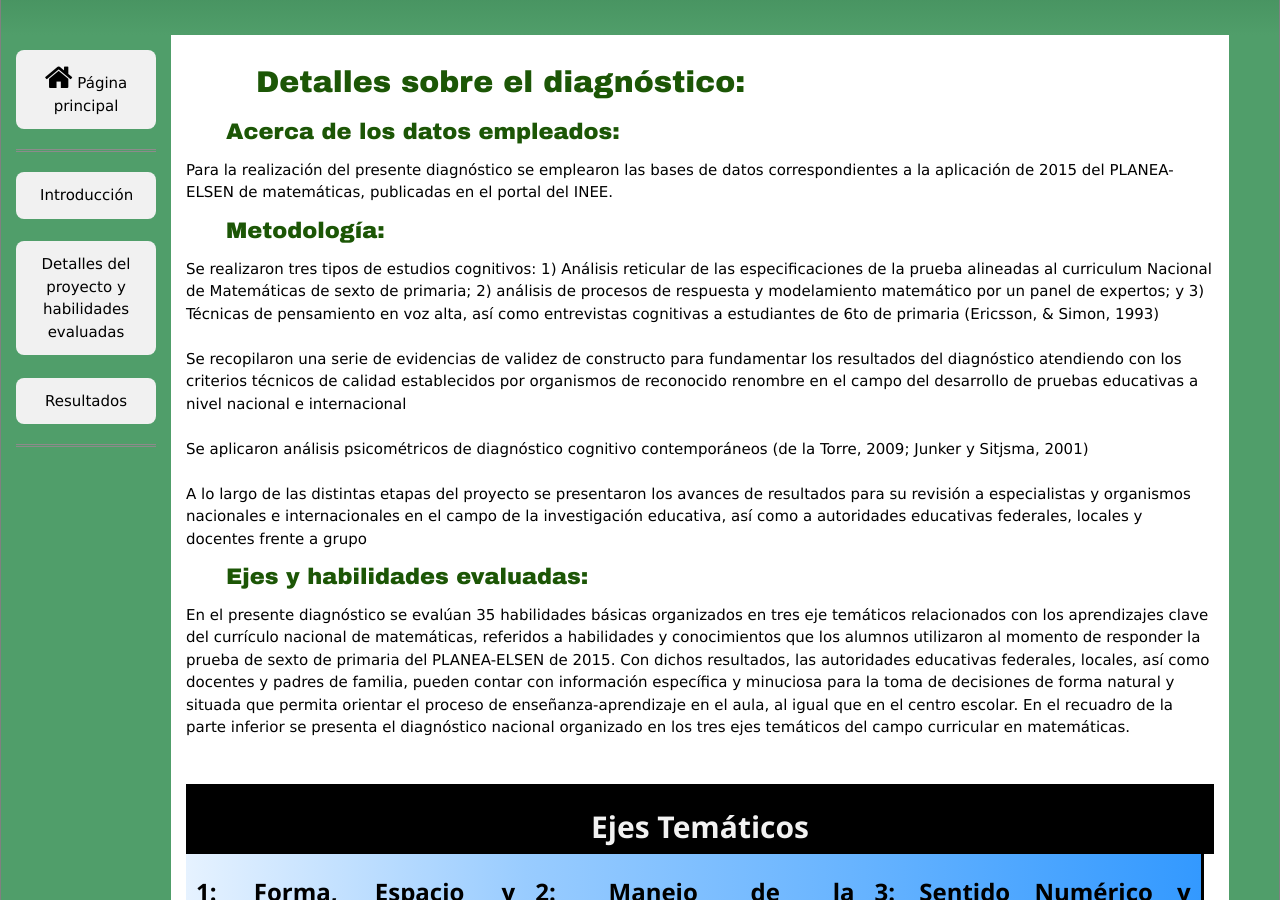
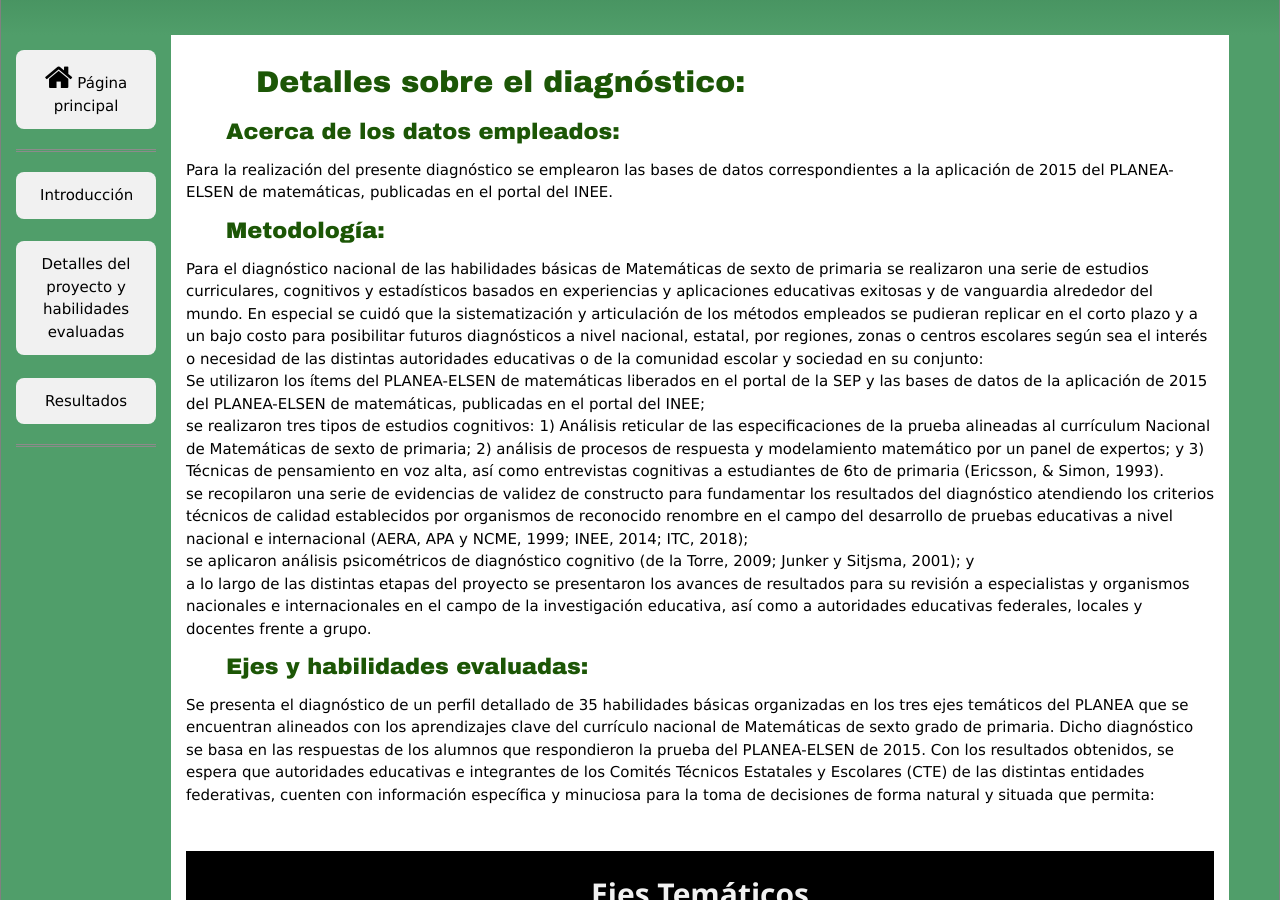
Before and after one commit to rimedie/rimedie.github.io, a Jekyll site: the page built from 1_InfogDetalles.html, in a window 1280 px wide and 900 px high, scrolled down 224 px. Built offline with Jekyll 4.4.1, drawn with Linux system fonts in a browser that asks for light colours.

Commit message:
Update 1_InfogDetalles.html

```diff
--- a/1_InfogDetalles.html
+++ b/1_InfogDetalles.html
@@ -12,18 +12,19 @@ title: Detalles sobre Diagnóstico Nacional Feb,2019
 
 <h2 class="interact">Metodología:</h2>
 
-	<p> Se realizaron tres tipos de estudios cognitivos: 1) Análisis reticular de las especificaciones de la prueba alineadas al curriculum Nacional de Matemáticas de sexto de primaria; 2) análisis de procesos de respuesta y modelamiento matemático por un panel de expertos; y 3) Técnicas de pensamiento en voz alta, así como entrevistas cognitivas a estudiantes de 6to de primaria (Ericsson, & Simon, 1993)</p>
-	<br>
-	<p> Se recopilaron una serie de evidencias de validez de constructo para fundamentar los resultados del diagnóstico atendiendo con los criterios técnicos de calidad establecidos por organismos de reconocido renombre en el campo del desarrollo de pruebas educativas a nivel nacional e internacional </p>
-	<br>
-	<p> Se aplicaron análisis psicométricos de diagnóstico cognitivo contemporáneos (de la Torre, 2009; Junker y Sitjsma, 2001) </p>
-	<br>
-	<p> A lo largo de las distintas etapas del proyecto se presentaron los avances de resultados para su revisión a especialistas y organismos nacionales e internacionales en el campo de la investigación educativa, así como a autoridades educativas federales, locales y docentes frente a grupo</p>
+	<p>Para el diagnóstico nacional de las habilidades básicas de Matemáticas de sexto de primaria se realizaron una serie de estudios curriculares, cognitivos y estadísticos basados en experiencias y aplicaciones educativas exitosas y de vanguardia alrededor del mundo. En especial se cuidó que la sistematización y articulación de los métodos empleados se pudieran replicar en el corto plazo y a un bajo costo para posibilitar futuros diagnósticos a nivel nacional, estatal, por regiones, zonas o centros escolares según sea el interés o necesidad de las distintas autoridades educativas o de la comunidad escolar y sociedad en su conjunto:</p>
 
+	<ul>
+		<li>Se utilizaron los ítems del PLANEA-ELSEN de matemáticas liberados en el portal de la SEP y las bases de datos de la aplicación de 2015 del PLANEA-ELSEN de matemáticas, publicadas en el portal del INEE;</li>
+		<li>se realizaron tres tipos de estudios cognitivos: 1) Análisis reticular de las especificaciones de la prueba alineadas al currículum Nacional de Matemáticas de sexto de primaria; 2) análisis de procesos de respuesta y modelamiento matemático por un panel de expertos; y 3) Técnicas de pensamiento en voz alta, así como entrevistas cognitivas a estudiantes de 6to de primaria (Ericsson, & Simon, 1993).</li>
+		<li>se recopilaron una serie de evidencias de validez de constructo para fundamentar los resultados del diagnóstico atendiendo los criterios técnicos de calidad establecidos por organismos de reconocido renombre en el campo del desarrollo de pruebas educativas a nivel nacional e internacional (AERA, APA y NCME, 1999; INEE, 2014; ITC, 2018);</li>
+		<li>se aplicaron análisis psicométricos de diagnóstico cognitivo (de la Torre, 2009; Junker y Sitjsma, 2001); y</li>
+		<li>a lo largo de las distintas etapas del proyecto se presentaron los avances de resultados para su revisión a especialistas y organismos nacionales e internacionales en el campo de la investigación educativa, así como a autoridades educativas federales, locales y docentes frente a grupo.</li>
+	</ul>
 
 
   <h2 class="interact">Ejes y habilidades evaluadas:</h2>
-	<p>En el presente diagnóstico se evalúan 35 habilidades básicas organizados en tres eje temáticos relacionados con los aprendizajes clave del currículo nacional de matemáticas, referidos a habilidades y conocimientos que los alumnos utilizaron al momento de responder la prueba de sexto de primaria del PLANEA-ELSEN de 2015. Con dichos resultados, las autoridades educativas federales, locales, así como docentes y padres de familia, pueden contar con información específica y minuciosa para la toma de decisiones de forma natural y situada que permita orientar el proceso de enseñanza-aprendizaje en el aula, al igual que en el centro escolar. En el recuadro de la parte inferior se presenta el diagnóstico nacional organizado en los tres ejes temáticos del campo curricular en matemáticas.</p>
+	<p>Se presenta el diagnóstico de un perfil detallado de 35 habilidades básicas organizadas en los tres ejes temáticos del PLANEA que se encuentran alineados con los aprendizajes clave del currículo nacional de Matemáticas de sexto grado de primaria. Dicho diagnóstico se basa en las respuestas de los alumnos que respondieron la prueba del PLANEA-ELSEN de 2015. Con los resultados obtenidos, se espera que autoridades educativas e integrantes de los Comités Técnicos Estatales y Escolares (CTE) de las distintas entidades federativas, cuenten con información específica y minuciosa para la toma de decisiones de forma natural y situada que permita: </p>
 	<br>
 	<br>
 
```
